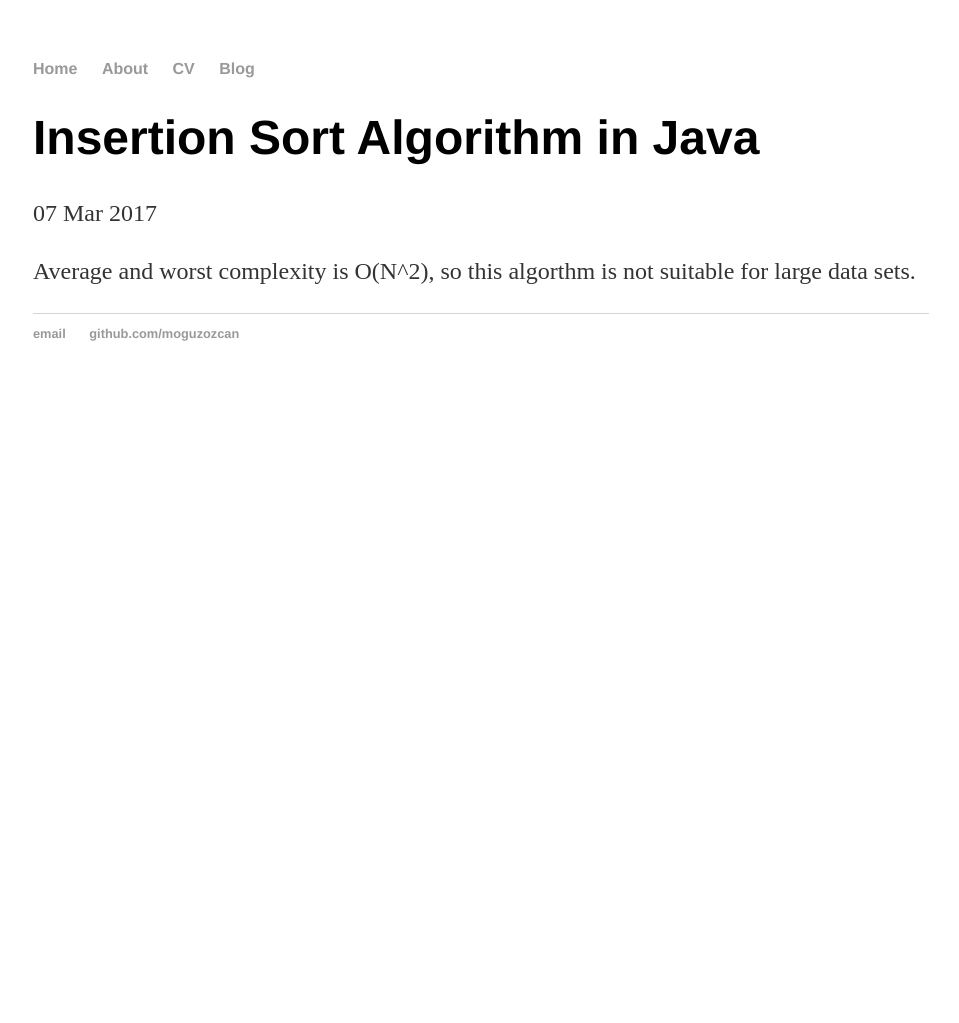
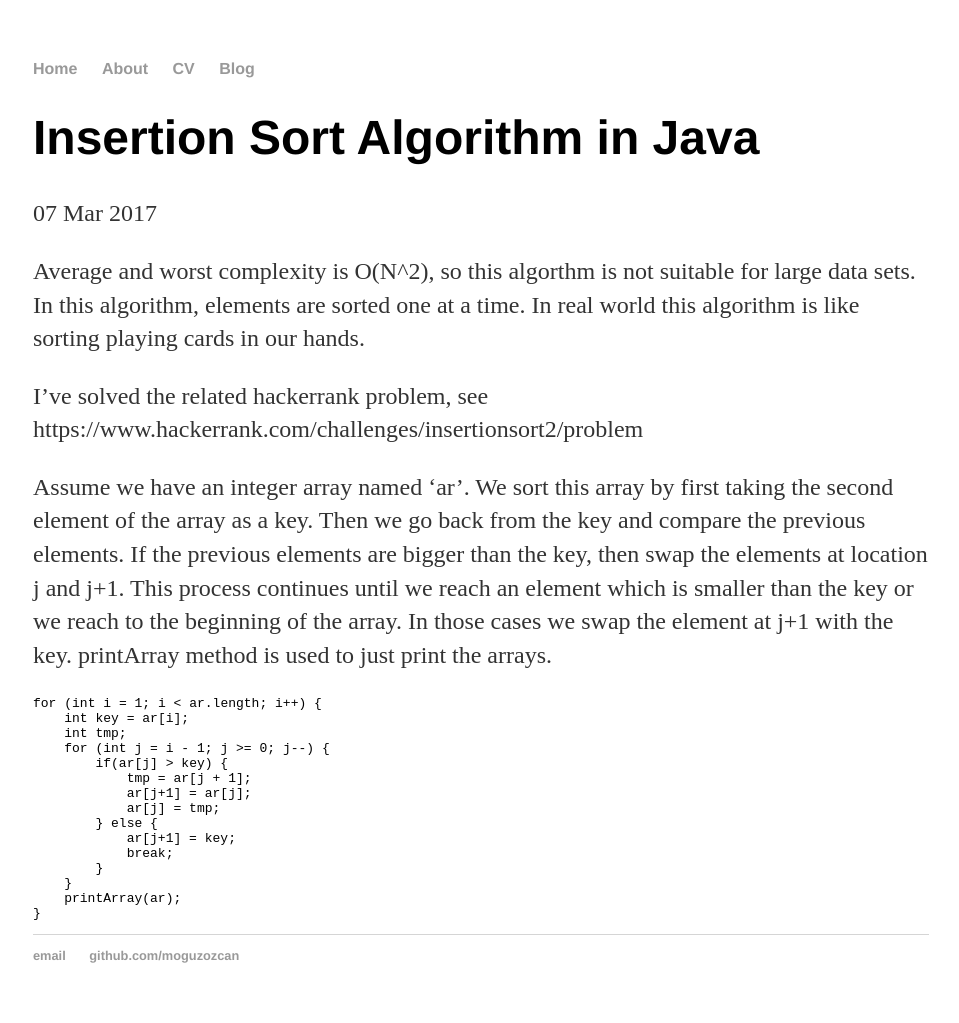
Before and after one commit to moguzozcan/moguzozcan.github.io, a Jekyll site: the page built from _posts/2017-03-07-Java-Insertion-Sort-Algorithm.md, in a window 1280 px wide. Shown: the whole page, without its empty margins (159-1118 px from the left). Built offline with Jekyll 4.4.1, drawn with Linux system fonts in a browser that asks for light colours; before the commit the page ends 900 px from its top, so only the background shows below that.

Commit message:
Update 2017-03-07-Java-Insertion-Sort-Algorithm.md

````diff
--- a/_posts/2017-03-07-Java-Insertion-Sort-Algorithm.md
+++ b/_posts/2017-03-07-Java-Insertion-Sort-Algorithm.md
@@ -4,4 +4,26 @@ title: "Insertion Sort Algorithm in Java"
 date: 2017-03-07
 ---
 
-Average and worst complexity is O(N^2), so this algorthm is not suitable for large data sets.
+Average and worst complexity is O(N^2), so this algorthm is not suitable for large data sets. In this algorithm, elements are sorted one at a time. In real world this algorithm is like sorting playing cards in our hands.
+
+I've solved the related hackerrank problem, see https://www.hackerrank.com/challenges/insertionsort2/problem
+
+Assume we have an integer array named 'ar'. We sort this array by first taking the second element of the array as a key. Then we go back from the key and compare the previous elements. If the previous elements are bigger than the key, then swap the elements at location j and j+1. This process continues until we reach an element which is smaller than the key or we reach to the beginning of the array. In those cases we swap the element at j+1 with the key. printArray method is used to just print the arrays.
+
+```java
+for (int i = 1; i < ar.length; i++) {
+    int key = ar[i];
+    int tmp;
+    for (int j = i - 1; j >= 0; j--) {
+        if(ar[j] > key) {
+            tmp = ar[j + 1];
+            ar[j+1] = ar[j];
+            ar[j] = tmp;
+        } else {
+            ar[j+1] = key;
+            break;
+        }
+    }
+    printArray(ar);
+}
+```
````
